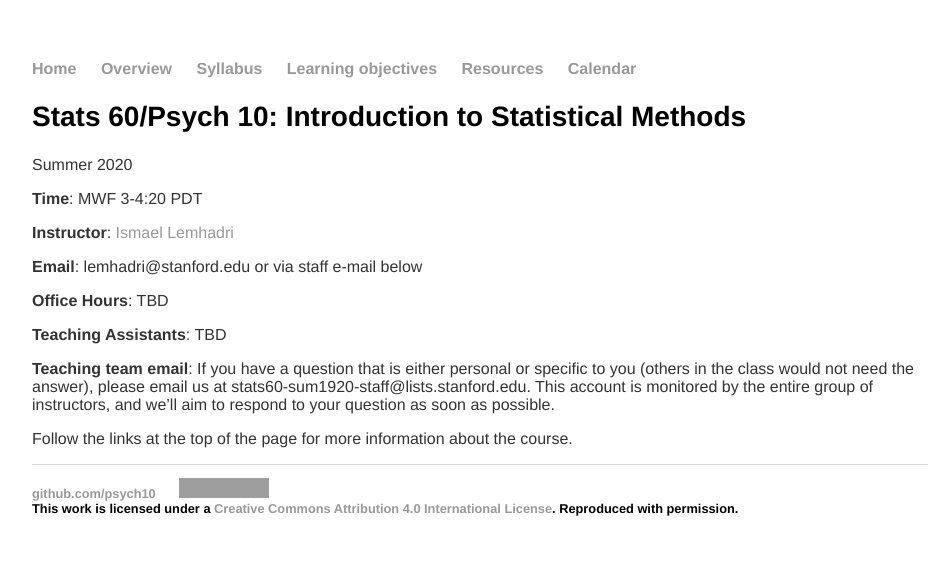
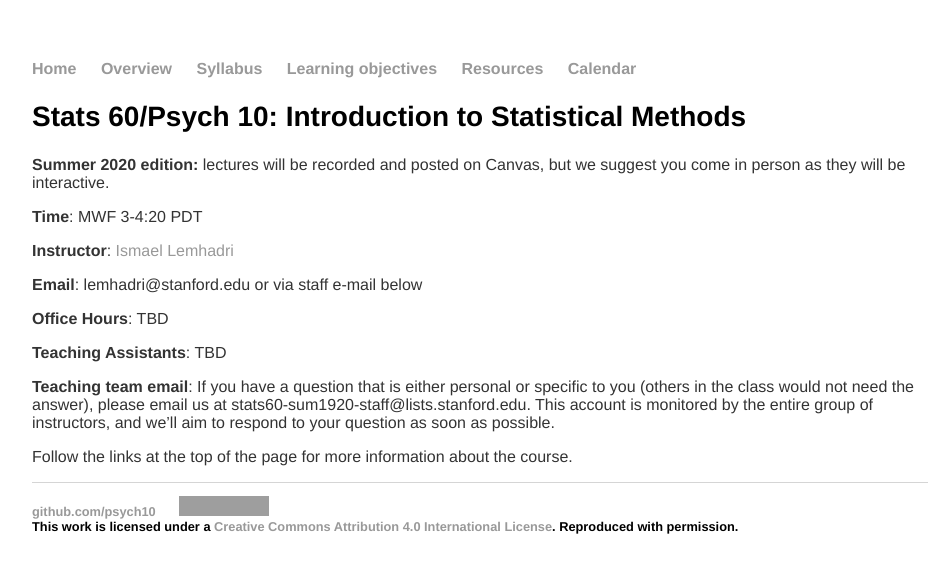
Before and after one commit to stats60/stats60.github.io, a Jekyll site: the page built from index.md, in a window 1280 px wide. Shown: the top 573 px of the page, without its empty margins (160-1105 px from the left). Built offline with Jekyll 4.4.1, drawn with Linux system fonts in a browser that asks for light colours; grey boxes are pictures that could not be loaded.

Commit message:
minor updates

```diff
--- a/index.md
+++ b/index.md
@@ -5,7 +5,7 @@ title: Stats 60
 
 ## Stats 60/Psych 10: Introduction to Statistical Methods
 
-Summer 2020
+**Summer 2020 edition:** lectures will be recorded and posted on Canvas, but we suggest you come in person as they will be interactive.
 
 **Time**: MWF 3-4:20 PDT
 
```
Also changed, not shown: syllabus/index.md (+1 -0 lines).
